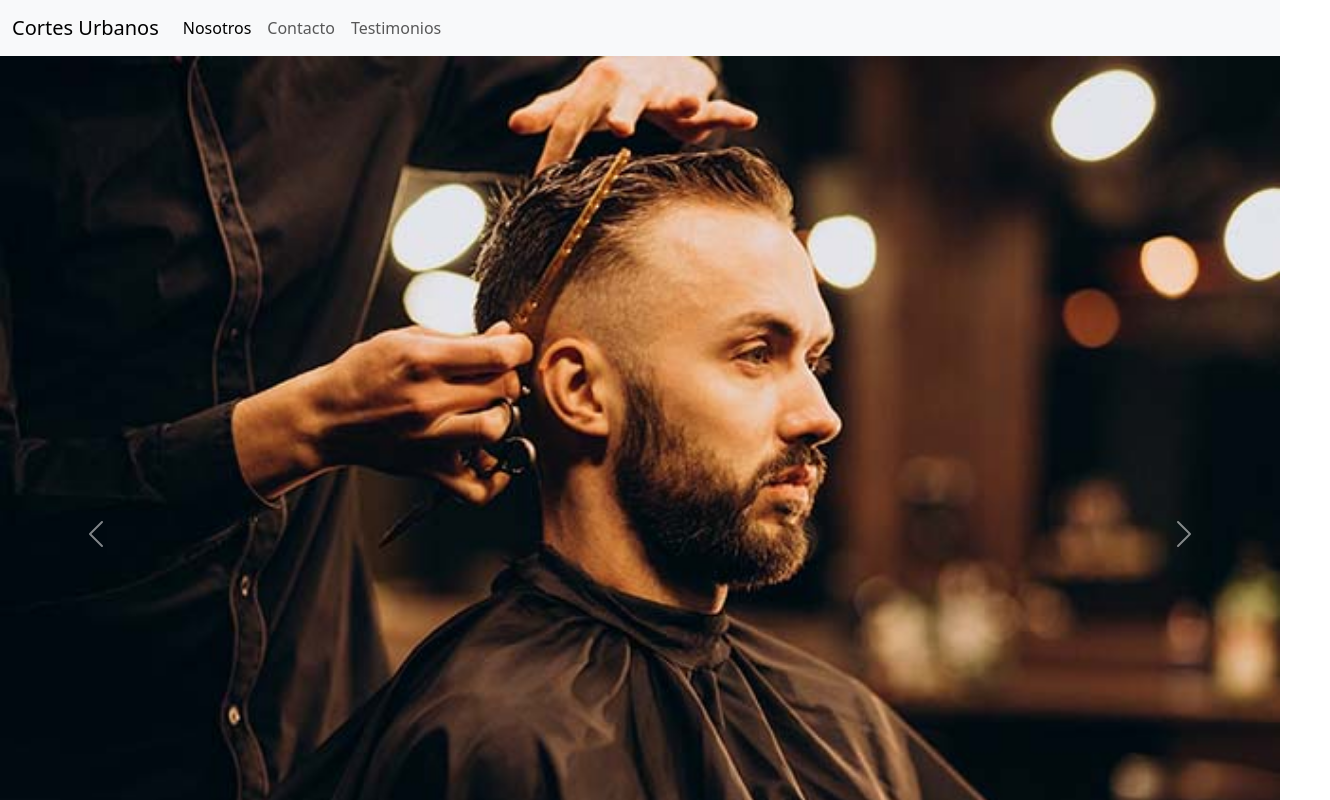
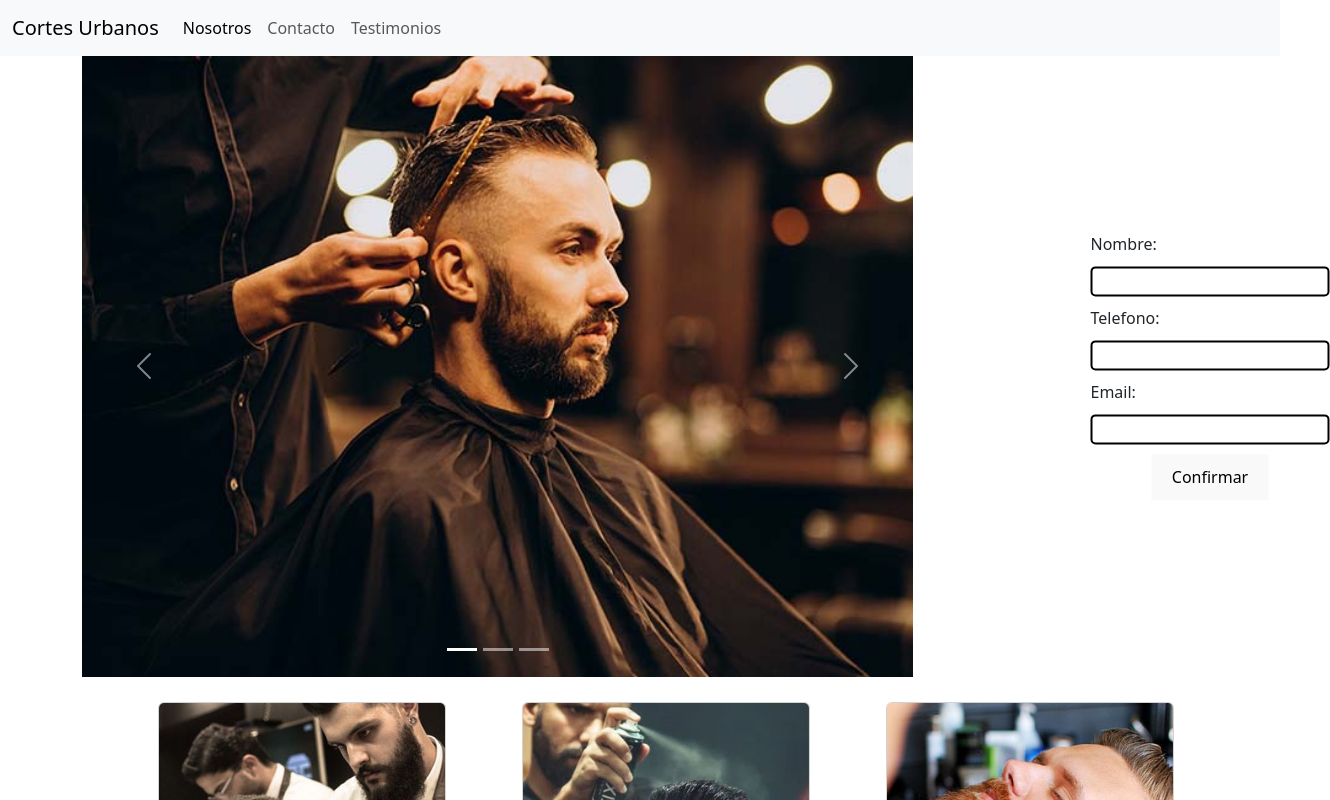
Before and after one commit to LudmilaMiguens/Landing-page-peluqueria, a React (Vite) app in the folder Landing-Page-Peluqueria/: page / in a window 1280 px wide. Shown: the top 800 px of the page, 1330 px wide, since content can reach past the window. Built offline with nearby package versions, Linux system fonts and the light colour scheme.

Commit message:
diseño carousel y form

```diff
--- a/Landing-Page-Peluqueria/package.json
+++ b/Landing-Page-Peluqueria/package.json
@@ -12,7 +12,8 @@
   "dependencies": {
     "bootstrap": "^5.3.3",
     "react": "^18.2.0",
-    "react-dom": "^18.2.0"
+    "react-dom": "^18.2.0",
+    "react-router-dom": "^6.22.3"
   },
   "devDependencies": {
     "@types/react": "^18.2.64",
--- a/Landing-Page-Peluqueria/src/App.jsx
+++ b/Landing-Page-Peluqueria/src/App.jsx
@@ -15,9 +15,18 @@ function App() {
       <Nav />
 
       {/* <BackGround img={BackgroundImg} /> */}
-      <Carrusel />
-
-      <Form />
+      <div className="container">
+        <div className="row">
+          <div className=".col-9 w-75">
+            <Carrusel />
+          </div>
+          <div className=".col-3 w-25 position-relative">
+            <div className="position-absolute top-50 start-100 translate-middle">
+              <Form />
+            </div>
+          </div>
+        </div>
+      </div>
 
       <Testimonios />
     </div>
```
Also changed, not shown: Landing-Page-Peluqueria/src/App.css (line endings or trailing spaces), Landing-Page-Peluqueria/src/components/Form/Form.css (line endings or trailing spaces), 1 other file (tests, documents, lock files or other folders).
